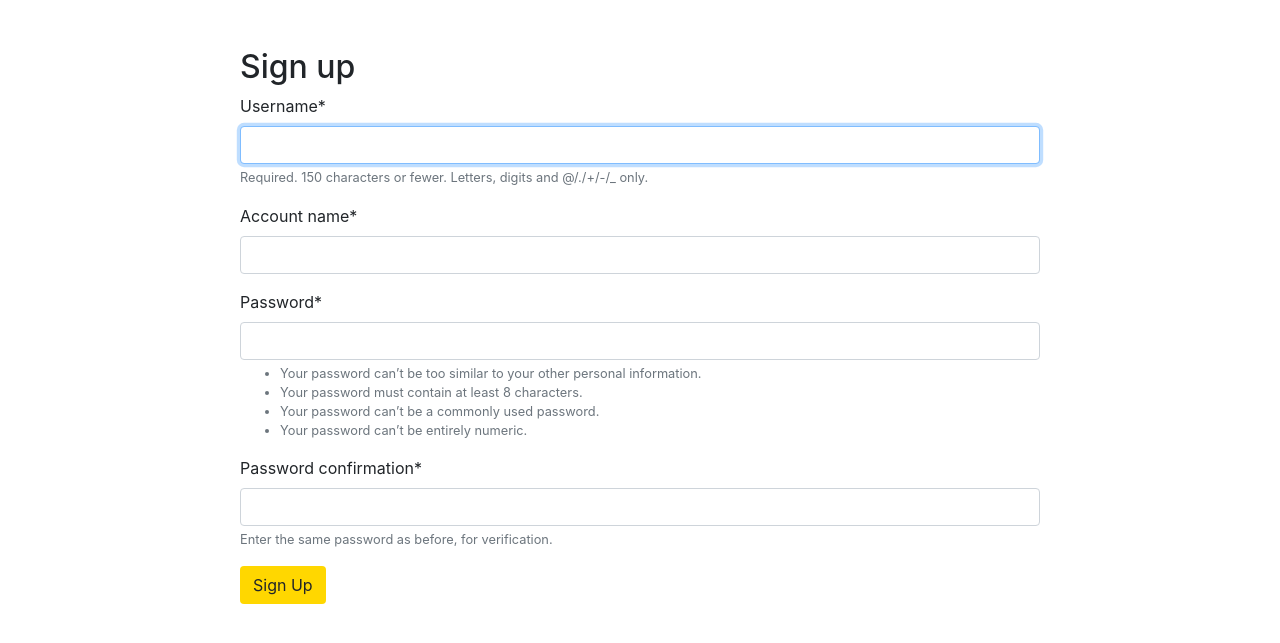
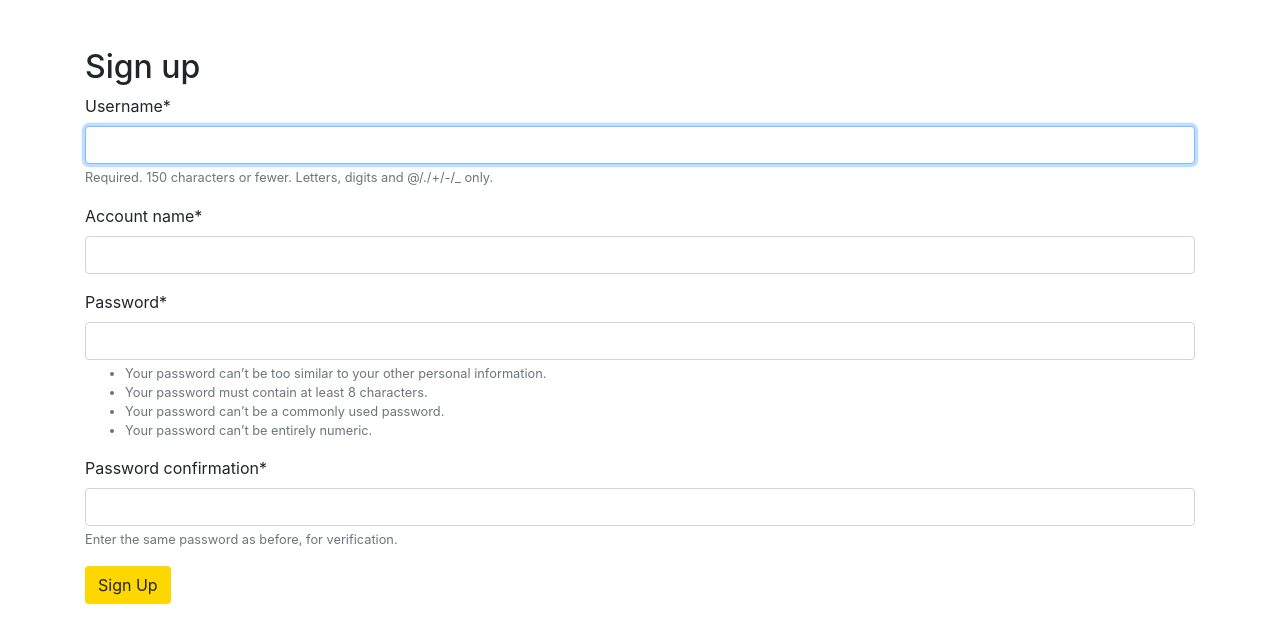
Before and after one commit to kosuke00/fakegram, a Django app: page /users/signup/ in a window 1280 px wide. Shown: the part 56-699 px from the top of the page. Run offline with Django 3.2, Linux system fonts and the light colour scheme; some libraries are stand-ins or nearby versions.

Commit message:
deployment2

```diff
--- a/templates/registration/login.html
+++ b/templates/registration/login.html
@@ -3,7 +3,7 @@
 {% block title%} log in {% endblock title %}
 
 {% block contents %}
-<div class="mx-auto mt-5" style="width: 800px;">
+<div class="mx-auto mt-5" style="width: auto;">
 <h2>Log in</h2>
 <form method="post">
   {% csrf_token %}
--- a/templates/reply.html
+++ b/templates/reply.html
@@ -3,7 +3,7 @@
 {% block title %}reply{% endblock title %}
 
 {% block contents %}
-  <div class="mx-auto mt-5" style="width: 800px;">
+  <div class="mx-auto mt-5" style="width: auto;">
     <form method = "post">
       {% csrf_token %}
       {{ form|crispy }}
--- a/templates/signup.html
+++ b/templates/signup.html
@@ -4,7 +4,7 @@
 
 
 {% block contents %}
-<div class="mx-auto mt-5" style="width: 800px;">
+<div class="mx-auto mt-5" style="width: auto;">
 <h2>Sign up</h2>
 <form method="post">
   {% csrf_token %}
--- a/templates/upload.html
+++ b/templates/upload.html
@@ -3,7 +3,7 @@
 {% block title %}upload{% endblock title %}
 
 {% block contents %}
-  <div class="mx-auto mt-5" style="width: 800px;">
+  <div class="mx-auto mt-5" style="width: auto;">
     <form method = "post" enctype="multipart/form-data">
       {% csrf_token %}
       {{ form|crispy }}
```
Also changed, not shown: db.sqlite3.
